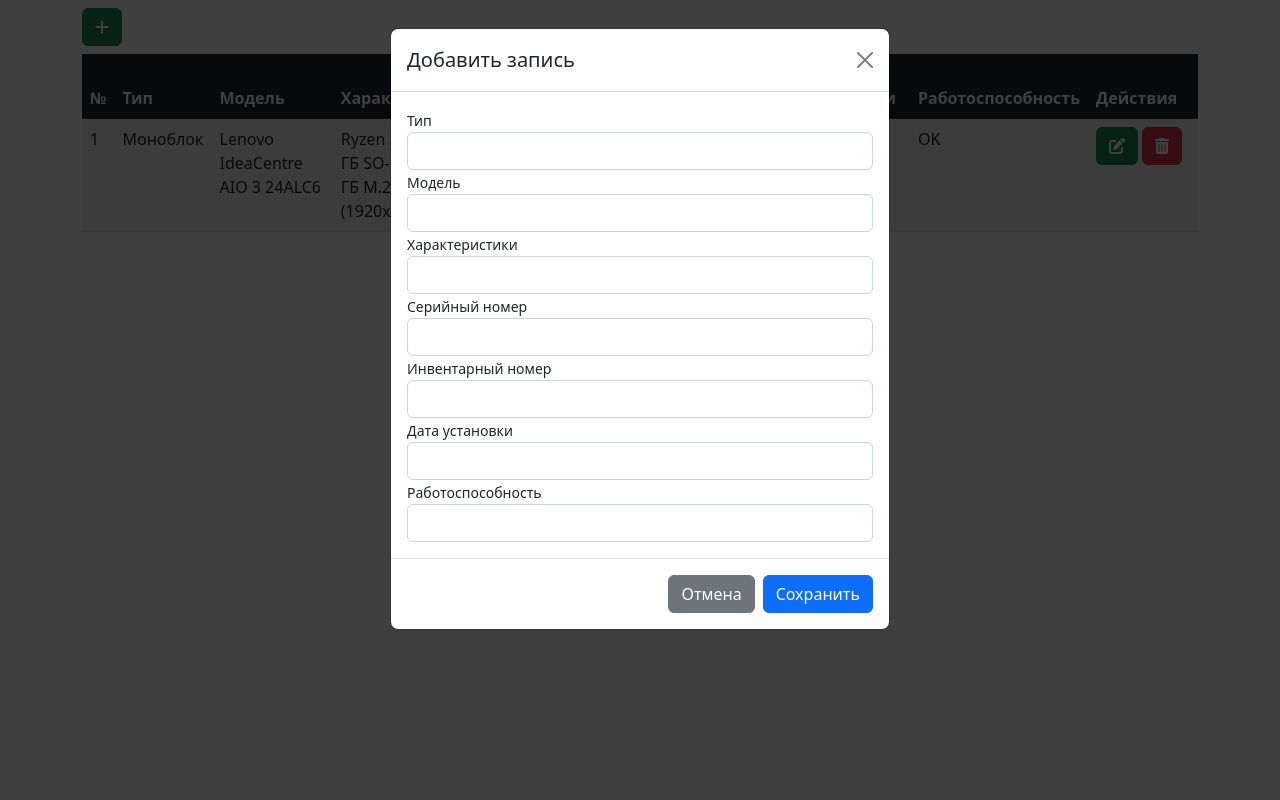
After one commit to null-nvrsk/invent4u, a PHP site: page /?id=1 in a window 1280 px wide, after a click that opens the changed part. The commit adds this page. Run offline with PHP 8.4, Linux system fonts and the light colour scheme; data comes from the database, SQL or seed files in the repository; both versions use the stored data as it was after the commit; data that the repository does not hold is empty; some libraries are stand-ins or nearby versions.

Commit message:
create bootstrap template

```diff
--- /dev/null
+++ b/config-db.php
@@ -0,0 +1,12 @@
+<?php
+
+//$GLOBALS['$pdo'];
+
+$db = 'invent.sqlite';
+
+try {
+    $pdo = new PDO('sqlite:'.$db);
+} catch (PDOException $e) {
+    echo 'Ошибка соединения с БД '.$e->getMessage();
+    //TODO: почему-то ошибка не обрабатывается
+}
--- a/device-list.php
+++ b/device-list.php
@@ -1,3 +1,4 @@
+<?php include_once 'foo.php' ?>
 <!doctype html>
 <html lang="ru">
 <head>
@@ -9,7 +10,7 @@
 </head>
 <body>
 <?php
-$pdo = new PDO('sqlite:invent.sqlite');
+
 $statement = $pdo->query("SELECT * FROM devices");
 $devices = $statement->fetchAll(PDO::FETCH_ASSOC);
 
--- /dev/null
+++ b/index.php
@@ -0,0 +1,112 @@
+<?php include 'foo.php' ?>
+<!doctype html>
+<html lang="en">
+<head>
+    <meta charset="utf-8">
+    <meta name="viewport" content="width=device-width, initial-scale=1">
+    <title>Bootstrap demo</title>
+    <link href="https://cdn.jsdelivr.net/npm/bootstrap@5.2.3/dist/css/bootstrap.min.css" rel="stylesheet" integrity="sha384-rbsA2VBKQhggwzxH7pPCaAqO46MgnOM80zW1RWuH61DGLwZJEdK2Kadq2F9CUG65" crossorigin="anonymous">
+    <link rel="stylesheet" href="https://cdnjs.cloudflare.com/ajax/libs/font-awesome/6.3.0/css/all.min.css" integrity="sha512-SzlrxWUlpfuzQ+pcUCosxcglQRNAq/DZjVsC0lE40xsADsfeQoEypE+enwcOiGjk/bSuGGKHEyjSoQ1zVisanQ==" crossorigin="anonymous" referrerpolicy="no-referrer" />
+</head>
+<body>
+<div class="container">
+    <div class="row">
+        <div class="col-12">
+            <button class="btn btn-success mt-2" data-bs-toggle="modal" data-bs-target="#create">
+                <i class="fa fa-plus"></i>
+            </button>
+            <table class="table table-striped table-hover mt-2">
+                <thead class="table-dark">
+                <th>№</th>
+                <th>Тип</th>
+                <th>Модель</th>
+                <th>Характеристики</th>
+                <th>Серийный номер</th>
+                <th>Инвентарный номер</th>
+                <th>Дата установки</th>
+                <th>Работоспособность</th>
+                <th style="min-width: 110px;">Действия</th>
+                </thead>
+                <tbody>
+                <tr>
+                    <td>1</td>
+                    <td>Моноблок</td>
+                    <td>Lenovo IdeaCentre AIO 3 24ALC6</td>
+                    <td>Ryzen 3 5300U 2.6 ГГц/8 ГБ SO-DIMM DDR4/256 ГБ M.2/24" IPS (1920x1080)</td>
+                    <td></td>
+                    <td>НН-10/2022-00193</td>
+                    <td>01.10.2022</td>
+                    <td>OK</td>
+                    <td>
+                        <a href="" class="btn btn-success"><i class="fa fa-edit"></i></a>
+                        <a href="" class="btn btn-danger"><i class="fa fa-trash-alt"></i></a>
+                    </td>
+                </tr>
+                </tbody>
+            </table>
+        </div>
+    </div>
+</div>
+
+<!-- Modal create -->
+<div class="modal fade" id="create" tabindex="-1" aria-labelledby="exampleModalLabel" aria-hidden="true">
+    <div class="modal-dialog">
+        <div class="modal-content">
+            <div class="modal-header">
+                <h1 class="modal-title fs-5" id="exampleModalLabel">Добавить запись</h1>
+                <button type="button" class="btn-close" data-bs-dismiss="modal" aria-label="Close"></button>
+            </div>
+            <form action="" method="post">
+                <div class="modal-body">
+                    <div class="form-group">
+                        <small>Тип</small>
+                        <input type="text" name="type" class="form-control">
+                    </div>
+
+                    <div class="form-group">
+                        <small>Модель</small>
+                        <input type="text" name="model" class="form-control">
+                    </div>
+
+                    <div class="form-group">
+                        <small>Характеристики</small>
+                        <input type="text" name="specification" class="form-control">
+                    </div>
+
+                    <div class="form-group">
+                        <small>Серийный номер</small>
+                        <input type="text" name="sn" class="form-control">
+                    </div>
+
+                    <div class="form-group">
+                        <small>Инвентарный номер</small>
+                        <input type="text" name="inventory_number" class="form-control">
+                    </div>
+
+                    <div class="form-group">
+                        <small>Дата установки</small>
+                        <input type="text" name="install_date" class="form-control">
+                    </div>
+
+                    <div class="form-group">
+                        <small>Работоспособность</small>
+                        <input type="text" name="workable" class="form-control">
+                    </div>
+                </div>
+                <div class="modal-footer">
+                    <button type="button" class="btn btn-secondary" data-bs-dismiss="modal">Отмена</button>
+                    <button type="submit" class="btn btn-primary" name="add">Сохранить</button>
+                </div>
+            </form>
+        </div>
+    </div>
+</div>
+<!-- Modal create -->
+
+<script src="https://cdn.jsdelivr.net/npm/bootstrap@5.2.3/dist/js/bootstrap.bundle.min.js" integrity="sha384-kenU1KFdBIe4zVF0s0G1M5b4hcpxyD9F7jL+jjXkk+Q2h455rYXK/7HAuoJl+0I4" crossorigin="anonymous"></script>
+<script src="https://cdn.jsdelivr.net/npm/@popperjs/core@2.11.6/dist/umd/popper.min.js" integrity="sha384-oBqDVmMz9ATKxIep9tiCxS/Z9fNfEXiDAYTujMAeBAsjFuCZSmKbSSUnQlmh/jp3" crossorigin="anonymous"></script>
+<script src="https://cdn.jsdelivr.net/npm/bootstrap@5.2.3/dist/js/bootstrap.min.js" integrity="sha384-cuYeSxntonz0PPNlHhBs68uyIAVpIIOZZ5JqeqvYYIcEL727kskC66kF92t6Xl2V" crossorigin="anonymous"></script>
+<script src="https://cdnjs.cloudflare.com/ajax/libs/font-awesome/6.3.0/js/all.min.js" integrity="sha512-2bMhOkE/ACz21dJT8zBOMgMecNxx0d37NND803ExktKiKdSzdwn+L7i9fdccw/3V06gM/DBWKbYmQvKMdAA9Nw==" crossorigin="anonymous" referrerpolicy="no-referrer"></script>
+</body>
+</html>
+</html>
```
Also changed, not shown: foo.php (added, +35 -0 lines), invent.sqlite.
